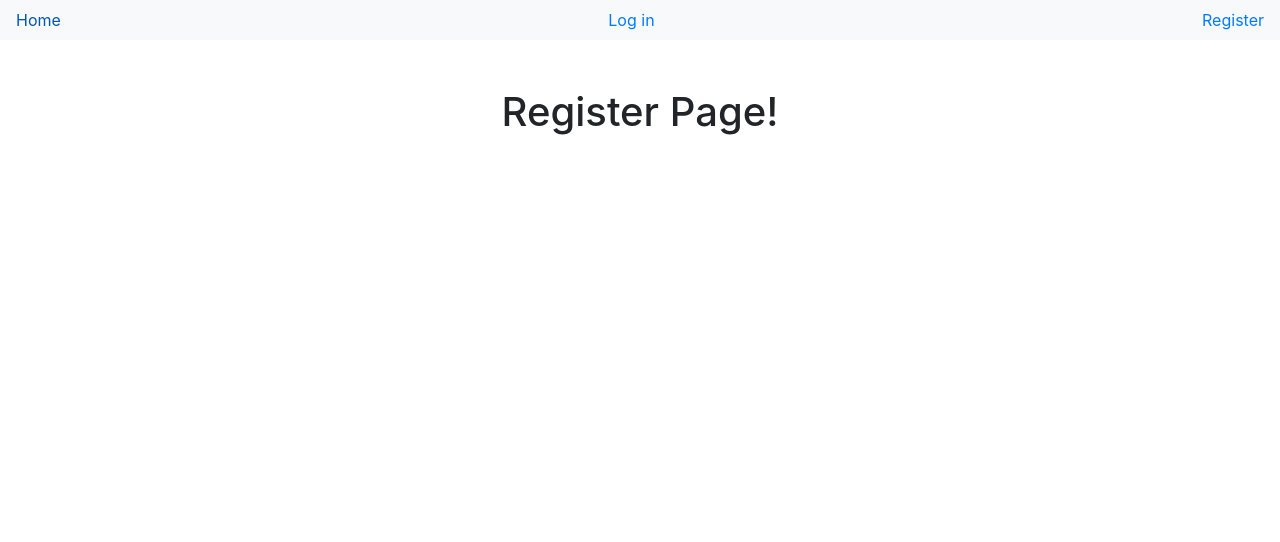
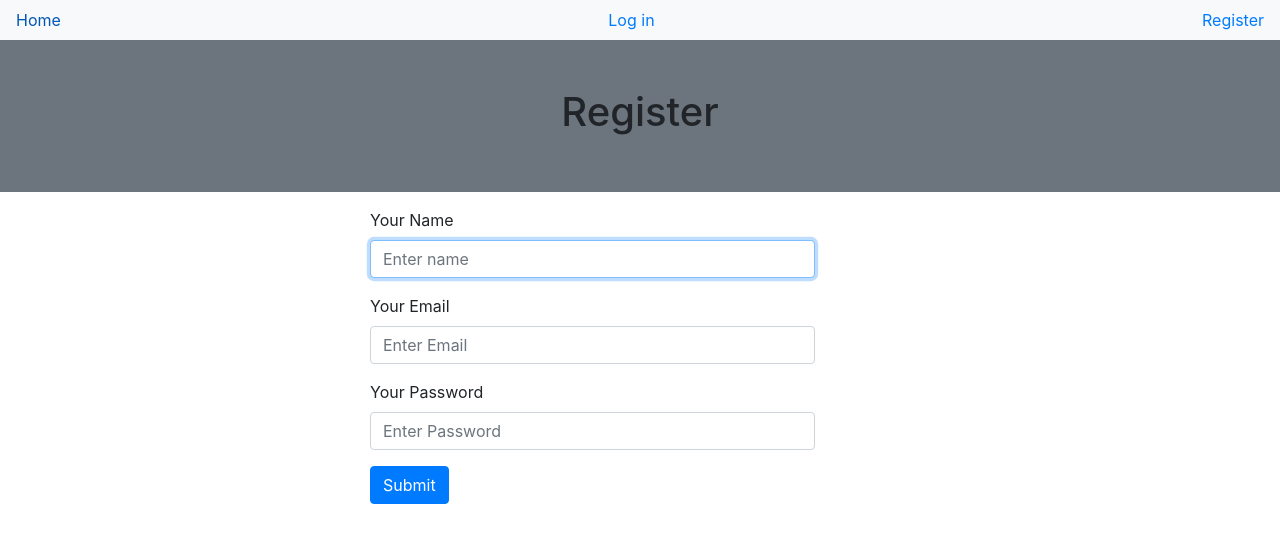
Before and after one commit to devulogi/marketplace, a React (Create React App) app in the folder client/: page /register in a window 1280 px wide. Shown: the top 542 px of the page. Built offline with nearby package versions, Linux system fonts and the light colour scheme.

Commit message:
Refactored: added form

```diff
--- a/client/src/auth/Register.js
+++ b/client/src/auth/Register.js
@@ -1,7 +1,77 @@
+import { useState } from 'react';
+
+function RegistrationForm() {
+  const [name, setName] = useState('');
+  const [email, setEmail] = useState('');
+  const [password, setPassword] = useState('');
+
+  const handleFormSubmit = e => {
+    e.preventDefault();
+    alert(`
+      Name: ${name}
+      Email: ${email}
+      Password: ${password}
+    `);
+  };
+
+  return (
+    <form className='mt-3' onSubmit={handleFormSubmit}>
+      <div className='form-group mb-3'>
+        <label className='form-label'>Your Name</label>
+        <input
+          type='text'
+          value={name}
+          required
+          autoFocus
+          placeholder='Enter name'
+          className='form-control'
+          onChange={e => setName(e.target.value)}
+        />
+      </div>
+      <div className='form-group mb-3'>
+        <label className='form-label'>Your Email</label>
+        <input
+          type='email'
+          value={email}
+          required
+          placeholder='Enter Email'
+          className='form-control'
+          onChange={e => setEmail(e.target.value)}
+        />
+      </div>
+      <div className='form-group mb-3'>
+        <label className='form-label'>Your Password</label>
+        <input
+          type='password'
+          value={password}
+          required
+          minLength={6}
+          placeholder='Enter Password'
+          className='form-control'
+          onChange={e => setPassword(e.target.value)}
+        />
+      </div>
+      <button type='submit' className='btn btn-primary'>
+        Submit
+      </button>
+    </form>
+  );
+}
+
 export default function Register() {
   return (
-    <div className='container header p-5 text-center'>
-      <h1>Register Page!</h1>
-    </div>
+    <>
+      <div className='container-fluid bg-secondary p-5 text-center'>
+        <h1>Register</h1>
+      </div>
+
+      <div className='container'>
+        <div className='row'>
+          <div className='col-md-5 offset-md-3'>
+            <RegistrationForm />
+          </div>
+        </div>
+      </div>
+    </>
   );
 }
```
